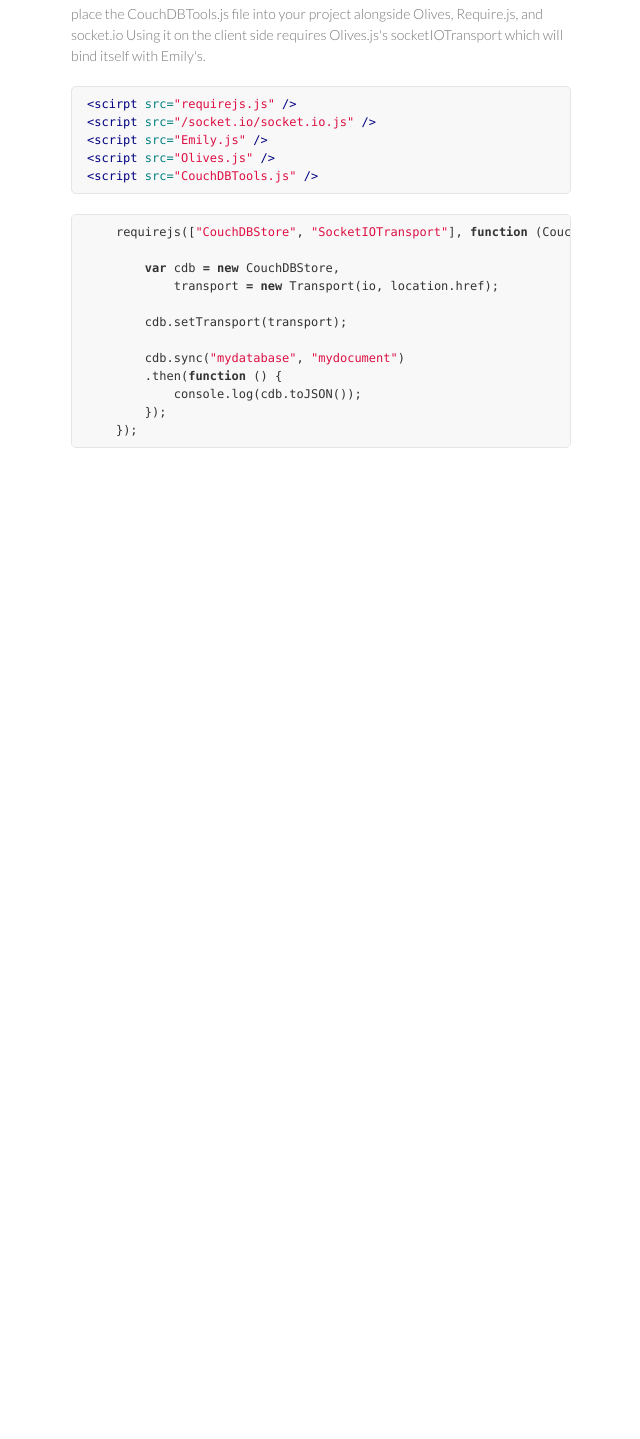
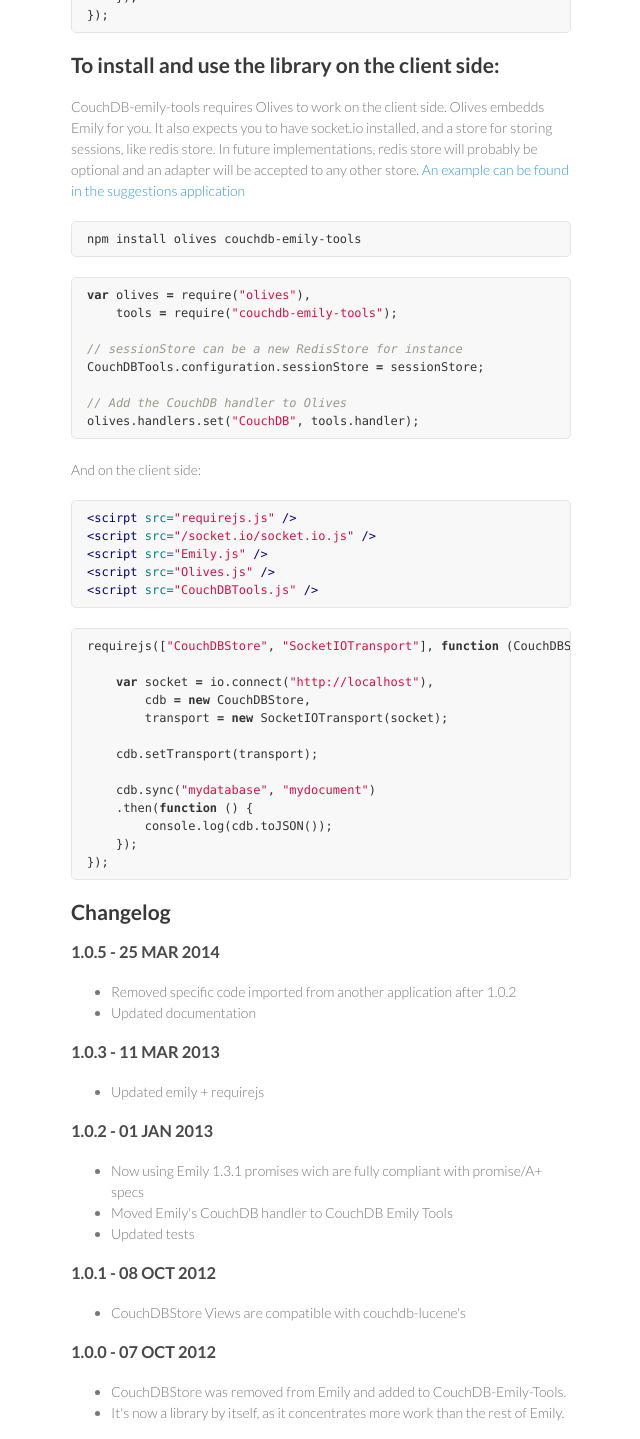
Before and after one commit to flams/CouchDB-emily-tools, a plain HTML site: page index.html in a window 1280 px wide. Shown: the part 721-2160 px from the top of the page, without its empty margins (499-1139 px from the left). Before the commit the page ends 1239 px from the top, so only its background shows below. Drawn offline with Linux system fonts and the light colour scheme.

Commit message:
Create gh-pages branch via GitHub

```diff
--- a/index.html
+++ b/index.html
@@ -30,11 +30,13 @@
       <section>
         <h1>CouchDB-emily-tools</h1>
 
-<p>A set of tools to manage and secure CouchDB from an Emily/Olives app.</p>
+<p>Complete set of tools for synchronizing an observable key/value stores with CouchDB documents, views, and managing users or security documents. Works both in the browser and in node.js</p>
 
-<p>Changelog is available here: <a href="https://github.com/flams/CouchDB-emily-tools/blob/master/CHANGELOG.md">https://github.com/flams/CouchDB-emily-tools/blob/master/CHANGELOG.md</a></p>
+<p>Documentation is currently being rewritten. Some doc is available here: <a href="https://github.com/flams/CouchDB-emily-tools/wiki">https://github.com/flams/CouchDB-emily-tools/wiki</a></p>
 
-<h3>To install and use the library on the server side:</h3>
+<h2>To install and use the library on the server side only:</h2>
+
+<p>CouchDB-emily-tools requires Emily to work on the server side</p>
 
 <div class="highlight"><pre>npm install emily couchdb-emily-tools
 </pre></div>
@@ -60,10 +62,27 @@
 <span class="p">});</span>
 </pre></div>
 
-<h3>To install and use the library on the client side:</h3>
+<h2>To install and use the library on the client side:</h2>
 
-<p>place the CouchDBTools.js file into your project alongside Olives, Require.js, and socket.io
-Using it on the client side requires Olives.js's socketIOTransport which will bind itself with Emily's.</p>
+<p>CouchDB-emily-tools requires Olives to work on the client side. Olives embedds Emily for you.
+It also expects you to have socket.io installed, and a store for storing sessions, like redis store.
+In future implementations, redis store will probably be optional and an adapter will be accepted to any other store.
+<a href="https://github.com/podefr/suggestions/blob/master/server.js">An example can be found in the suggestions application</a></p>
+
+<div class="highlight"><pre>npm install olives couchdb-emily-tools
+</pre></div>
+
+<div class="highlight"><pre><span class="kd">var</span> <span class="nx">olives</span> <span class="o">=</span> <span class="nx">require</span><span class="p">(</span><span class="s2">"olives"</span><span class="p">),</span>
+    <span class="nx">tools</span> <span class="o">=</span> <span class="nx">require</span><span class="p">(</span><span class="s2">"couchdb-emily-tools"</span><span class="p">);</span>
+
+<span class="c1">// sessionStore can be a new RedisStore for instance</span>
+<span class="nx">CouchDBTools</span><span class="p">.</span><span class="nx">configuration</span><span class="p">.</span><span class="nx">sessionStore</span> <span class="o">=</span> <span class="nx">sessionStore</span><span class="p">;</span>
+
+<span class="c1">// Add the CouchDB handler to Olives</span>
+<span class="nx">olives</span><span class="p">.</span><span class="nx">handlers</span><span class="p">.</span><span class="nx">set</span><span class="p">(</span><span class="s2">"CouchDB"</span><span class="p">,</span> <span class="nx">tools</span><span class="p">.</span><span class="nx">handler</span><span class="p">);</span>
+</pre></div>
+
+<p>And on the client side:</p>
 
 <div class="highlight"><pre><span class="nt">&lt;scirpt</span> <span class="na">src=</span><span class="s">"requirejs.js"</span> <span class="nt">/&gt;</span>
 <span class="nt">&lt;script </span><span class="na">src=</span><span class="s">"/socket.io/socket.io.js"</span> <span class="nt">/&gt;</span>
@@ -72,19 +91,48 @@
 <span class="nt">&lt;script </span><span class="na">src=</span><span class="s">"CouchDBTools.js"</span> <span class="nt">/&gt;</span>
 </pre></div>
 
-<div class="highlight"><pre>    <span class="nx">requirejs</span><span class="p">([</span><span class="s2">"CouchDBStore"</span><span class="p">,</span> <span class="s2">"SocketIOTransport"</span><span class="p">],</span> <span class="kd">function</span> <span class="p">(</span><span class="nx">CouchDBStore</span><span class="p">,</span> <span class="nx">SocketIOTransport</span><span class="p">)</span> <span class="p">{</span>
+<div class="highlight"><pre><span class="nx">requirejs</span><span class="p">([</span><span class="s2">"CouchDBStore"</span><span class="p">,</span> <span class="s2">"SocketIOTransport"</span><span class="p">],</span> <span class="kd">function</span> <span class="p">(</span><span class="nx">CouchDBStore</span><span class="p">,</span> <span class="nx">SocketIOTransport</span><span class="p">)</span> <span class="p">{</span>
 
-        <span class="kd">var</span> <span class="nx">cdb</span> <span class="o">=</span> <span class="k">new</span> <span class="nx">CouchDBStore</span><span class="p">,</span>
-            <span class="nx">transport</span> <span class="o">=</span> <span class="k">new</span> <span class="nx">Transport</span><span class="p">(</span><span class="nx">io</span><span class="p">,</span> <span class="nx">location</span><span class="p">.</span><span class="nx">href</span><span class="p">);</span>
+    <span class="kd">var</span> <span class="nx">socket</span> <span class="o">=</span> <span class="nx">io</span><span class="p">.</span><span class="nx">connect</span><span class="p">(</span><span class="s2">"http://localhost"</span><span class="p">),</span>
+        <span class="nx">cdb</span> <span class="o">=</span> <span class="k">new</span> <span class="nx">CouchDBStore</span><span class="p">,</span>
+        <span class="nx">transport</span> <span class="o">=</span> <span class="k">new</span> <span class="nx">SocketIOTransport</span><span class="p">(</span><span class="nx">socket</span><span class="p">);</span>
 
-        <span class="nx">cdb</span><span class="p">.</span><span class="nx">setTransport</span><span class="p">(</span><span class="nx">transport</span><span class="p">);</span>
+    <span class="nx">cdb</span><span class="p">.</span><span class="nx">setTransport</span><span class="p">(</span><span class="nx">transport</span><span class="p">);</span>
 
-        <span class="nx">cdb</span><span class="p">.</span><span class="nx">sync</span><span class="p">(</span><span class="s2">"mydatabase"</span><span class="p">,</span> <span class="s2">"mydocument"</span><span class="p">)</span>
-        <span class="p">.</span><span class="nx">then</span><span class="p">(</span><span class="kd">function</span> <span class="p">()</span> <span class="p">{</span>
-            <span class="nx">console</span><span class="p">.</span><span class="nx">log</span><span class="p">(</span><span class="nx">cdb</span><span class="p">.</span><span class="nx">toJSON</span><span class="p">());</span>
-        <span class="p">});</span>
+    <span class="nx">cdb</span><span class="p">.</span><span class="nx">sync</span><span class="p">(</span><span class="s2">"mydatabase"</span><span class="p">,</span> <span class="s2">"mydocument"</span><span class="p">)</span>
+    <span class="p">.</span><span class="nx">then</span><span class="p">(</span><span class="kd">function</span> <span class="p">()</span> <span class="p">{</span>
+        <span class="nx">console</span><span class="p">.</span><span class="nx">log</span><span class="p">(</span><span class="nx">cdb</span><span class="p">.</span><span class="nx">toJSON</span><span class="p">());</span>
     <span class="p">});</span>
+<span class="p">});</span>
 </pre></div>
+
+<h2>Changelog</h2>
+
+<h3>1.0.5 - 25 MAR 2014</h3>
+
+<ul>
+<li>Removed specific code imported from another application after 1.0.2</li>
+<li>Updated documentation</li>
+</ul><h3>1.0.3 - 11 MAR 2013</h3>
+
+<ul>
+<li>Updated emily + requirejs</li>
+</ul><h3>1.0.2 - 01 JAN 2013</h3>
+
+<ul>
+<li>Now using Emily 1.3.1 promises wich are fully compliant with promise/A+ specs</li>
+<li>Moved Emily's CouchDB handler to CouchDB Emily Tools</li>
+<li>Updated tests</li>
+</ul><h3>1.0.1 - 08 OCT 2012</h3>
+
+<ul>
+<li>CouchDBStore Views are compatible with couchdb-lucene's</li>
+</ul><h3>1.0.0 - 07 OCT 2012</h3>
+
+<ul>
+<li>CouchDBStore was removed from Emily and added to CouchDB-Emily-Tools.</li>
+<li>It's now a library by itself, as it concentrates more work than the rest of Emily.</li>
+</ul>
       </section>
       <footer>
         <p>This project is maintained by <a href="https://github.com/flams">flams</a></p>
```
Also changed, not shown: params.json (+1 -1 lines).
